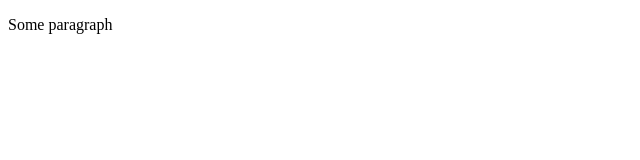
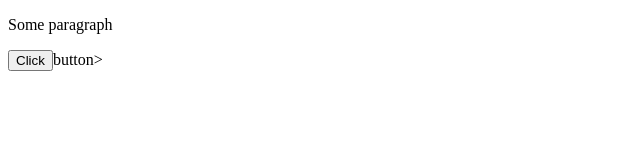
Before and after one commit to Cat2Fight/GitProject, a plain HTML site: page index.html in a window 1280 px wide. Shown: the whole page, without its empty margins (0-640 px from the left). Drawn offline with Linux system fonts and the light colour scheme.

Commit message:
Added form element

```diff
--- a/index.html
+++ b/index.html
@@ -8,6 +8,7 @@
     <p>Some paragraph</p>
 </head>
 <body>
-
+    <form type="text"/>
+    <button>Click</button>button>
 </body>
 </html>
```
